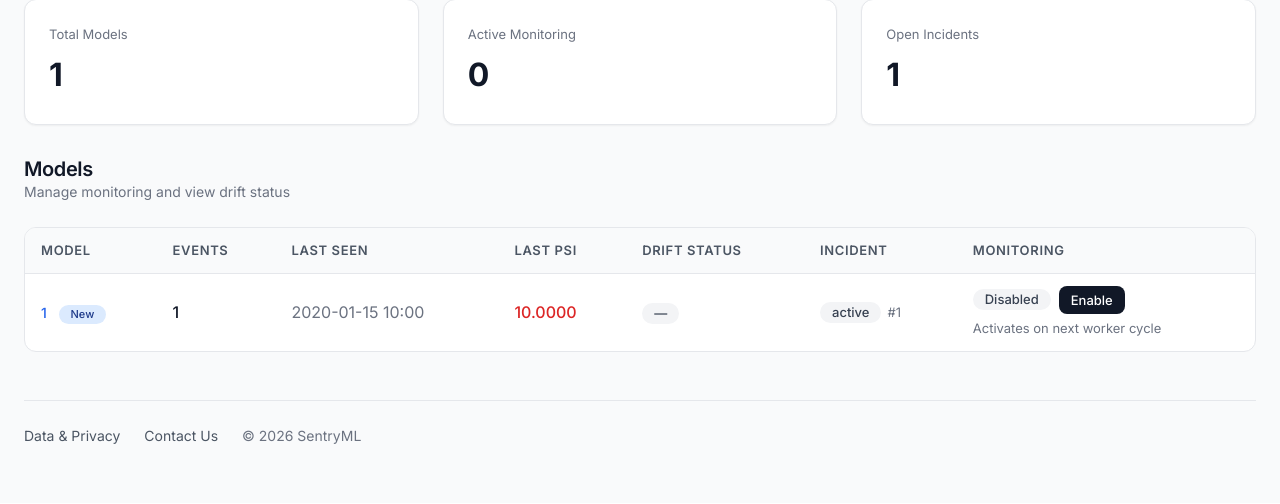
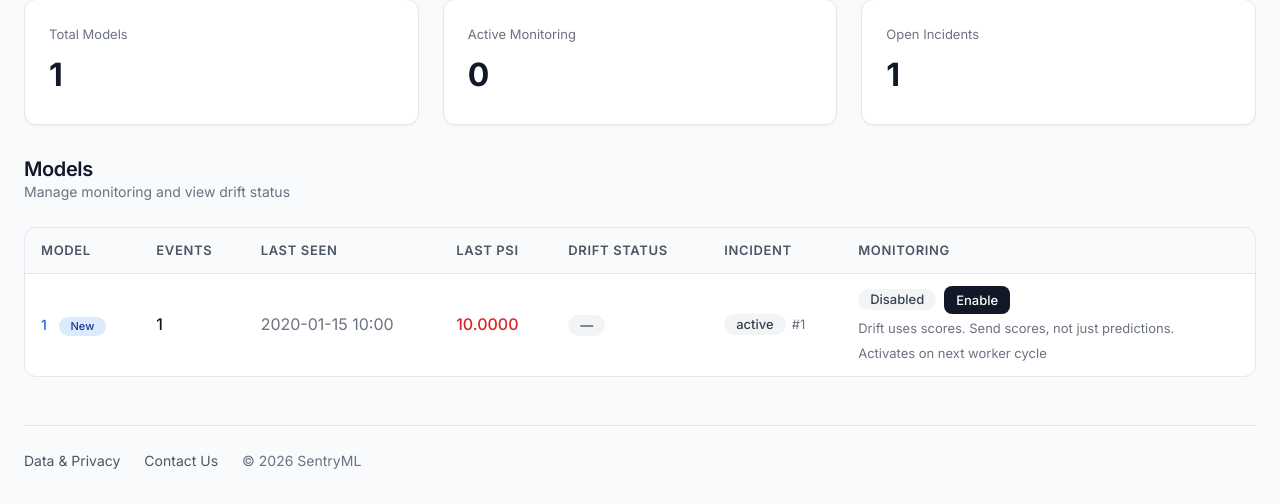
Before and after one commit to zahmedy/SentryML, a FastAPI app: template infra/apps/ui/templates/dashboard.html in a window 1280 px wide. Shown: the part 297-801 px from the top of the page. Before the commit the page ends 741 px from the top, so only its background shows below. Run offline with FastAPI, Linux system fonts and the light colour scheme; the template is opened without the code that fills it: most values are stand-ins (such as "Sample title", 1, 10 or a date in 2020).

Commit message:
only when disabled

```diff
--- a/infra/apps/ui/templates/dashboard.html
+++ b/infra/apps/ui/templates/dashboard.html
@@ -190,11 +190,10 @@
                 </form>
               {% endif %}
             </div>
-            {% if m.monitor_enabled %}
+            {% if not m.monitor_enabled %}
               <div class="muted text-xs" style="margin-top: 4px;">
                 Drift uses scores. Send scores, not just predictions.
               </div>
-            {% else %}
               <div class="muted text-xs" style="margin-top: 4px;">
                 Activates on next worker cycle
               </div>
```
